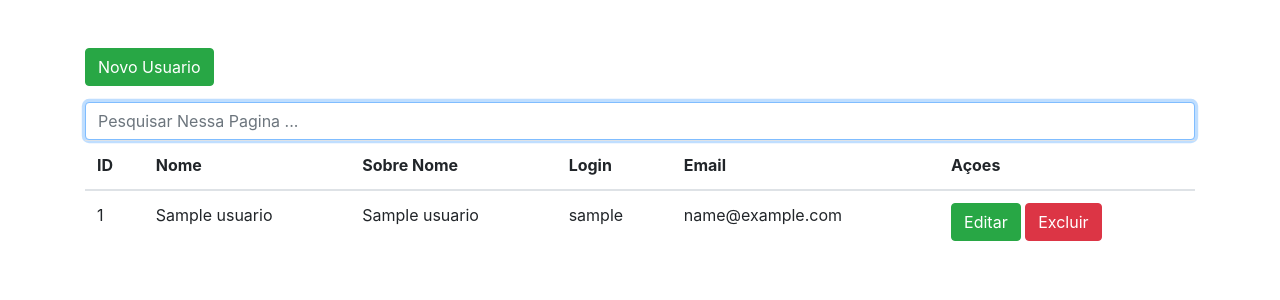
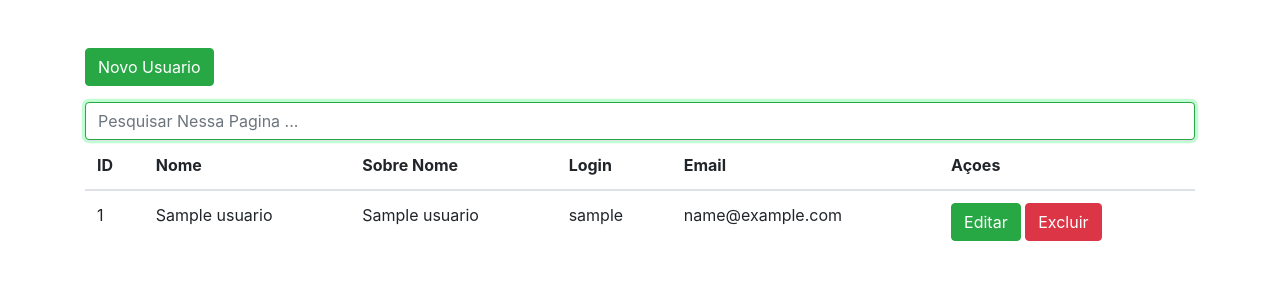
Before and after one commit to git-ramon/CodeIgniter, a CodeIgniter 4 app: the page made by app/Views/usuarios.php in a window 1280 px wide, with the restyled element focused. Shown: the top 300 px of the page. Run offline with PHP 8.4 and a stand-in for CodeIgniter, Linux system fonts and the light colour scheme; the template is opened without the code that fills it: most values are stand-ins (such as "Sample title", 1, 10 or a date in 2020); some libraries are stand-ins or nearby versions.

Commit message:
estilizaçao da classe form-control:focus

```diff
--- a/public/style.css
+++ b/public/style.css
@@ -30,3 +30,8 @@ ul.pagination li a:hover:not(.active) {
 #search-container button{
     margin-left: -112px;
 }
+
+.form-control:focus {
+    border-color: #28a745 !important;
+    box-shadow: 0 0 0 0.2rem rgb(9 243 81 / 25%) !important;
+}
```
